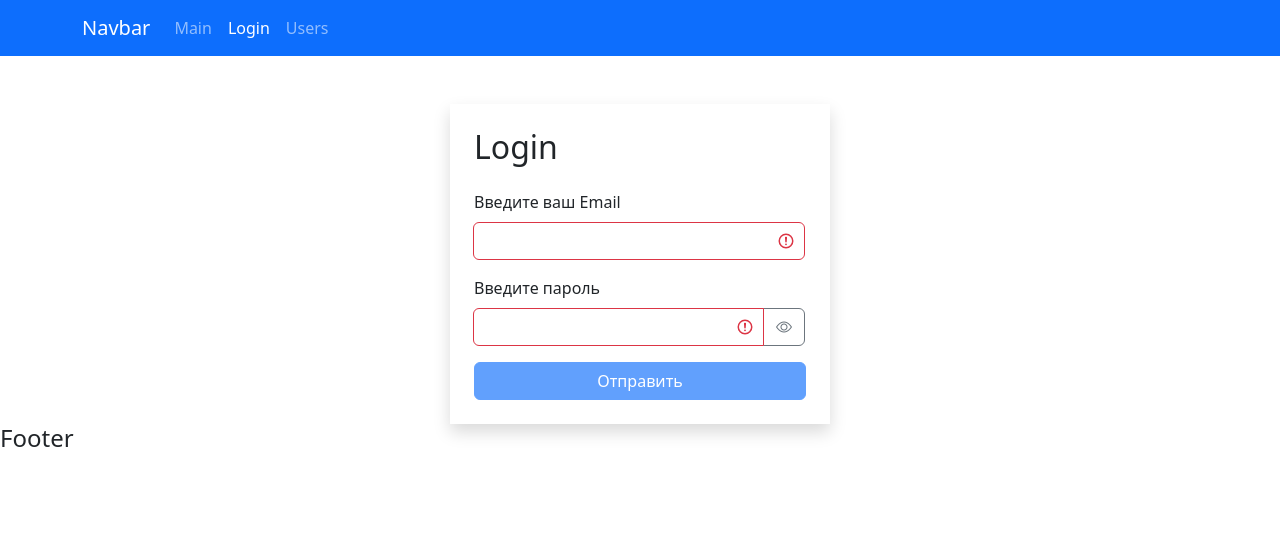
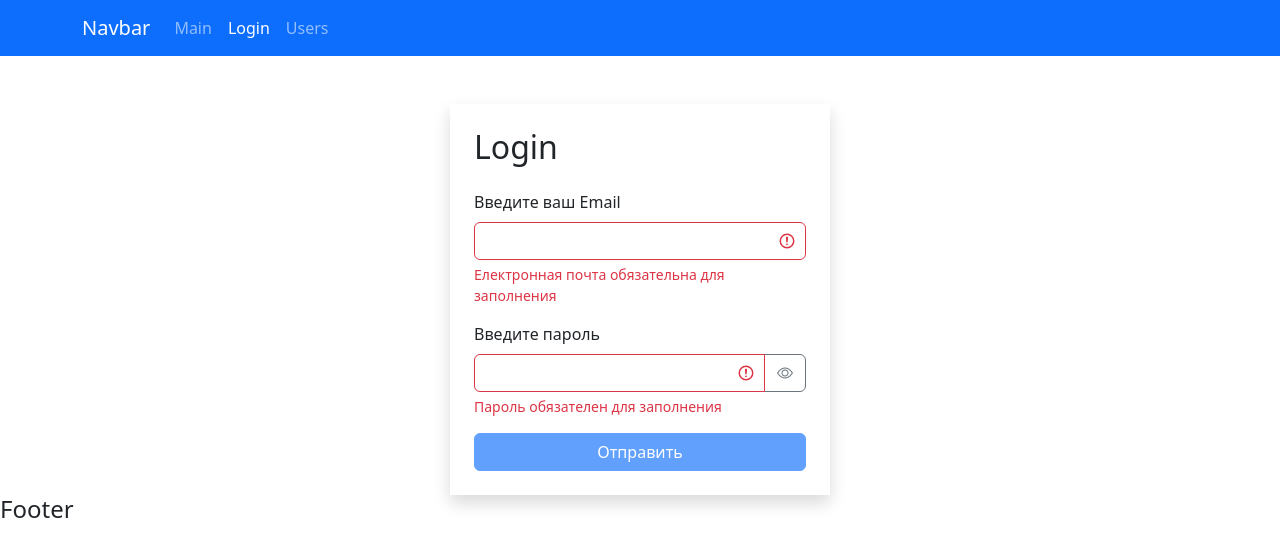
Before and after one commit to Pintelek/meeting_site, a React (Vite) app: page /login in a window 1280 px wide. Shown: the top 556 px of the page. Built offline with nearby package versions, Linux system fonts and the light colour scheme.

Commit message:
fix bug invalid feedback

```diff
--- a/src/components/Login/InputText.jsx
+++ b/src/components/Login/InputText.jsx
@@ -7,12 +7,13 @@ function InputText({ name, type, label, state, onChange, error }) {
   const handleClick = () => {
     setIsVisible(prev => !prev);
   };
+  console.log(error[name]);
   return (
-    <div className="mb-3 input-group">
+    <div className="mb-3">
       <label className="form-label" htmlFor={name}>
         {label}
       </label>
-      <div className="input-group .has-validation">
+      <div className="input-group has-validation">
         <input
           type={isVisible ? 'text' : type}
           onChange={onChange}
@@ -30,10 +31,10 @@ function InputText({ name, type, label, state, onChange, error }) {
             <i className={'bi bi-eye' + (isVisible ? '-slash' : '')}></i>
           </button>
         ) : null}
+        {error[name] !== '' ? (
+          <div className="invalid-feedback">{error[name]}</div>
+        ) : null}
       </div>
-      {error[name] !== '' ? (
-        <div className="invalid-feedback">{error[name]}</div>
-      ) : null}
     </div>
   );
 }
```
